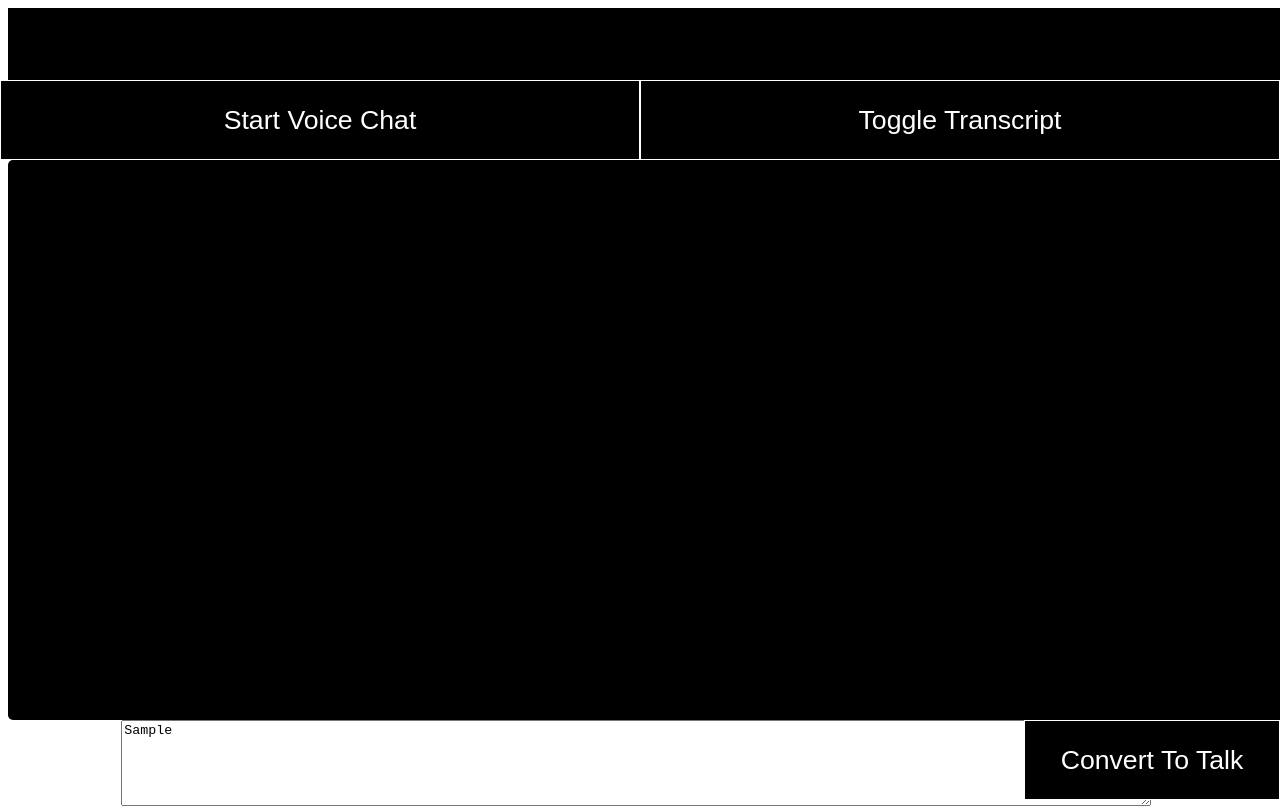
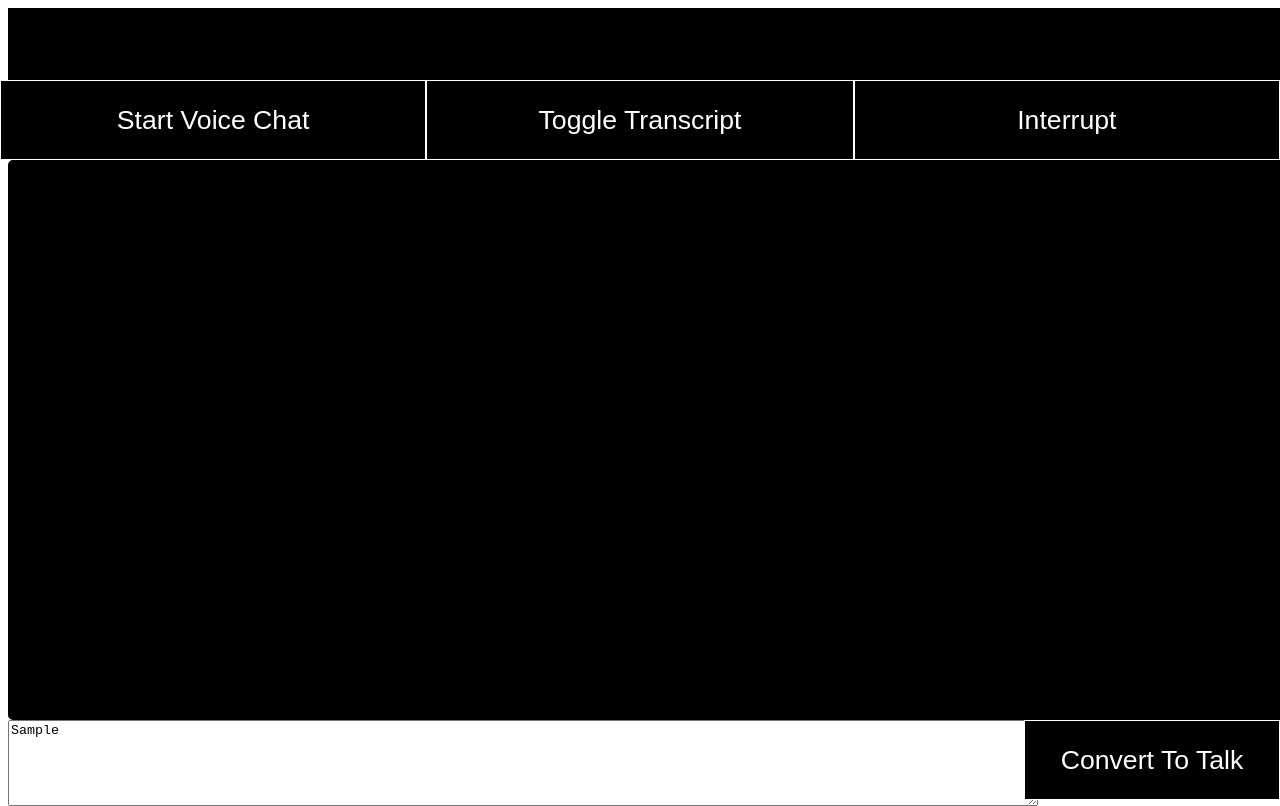
Before and after one commit to theutisticcoder/studygpt, a website: page index.html in a window 1280 px wide. Both pictures are taken after typing "Sample" into the empty fields and a click on the button "Convert To Talk". Shown: the top 806 px of the page. Drawn offline with nearby package versions, Linux system fonts and the light colour scheme; no server answers.

Commit message:
fix buttons

```diff
--- a/index.html
+++ b/index.html
@@ -86,7 +86,7 @@ button{
 #chat{
   position: absolute;
   top: 10vh;
-  width: 50vw;
+  width: 33.3vw;
   height: 10vh;
   left: 0vw;
   z-index: 100;
@@ -94,9 +94,17 @@ button{
 #show{
   position: absolute;
   top: 10vh;
-  width: 50vw;
+  width: 33.4vw;
   height: 10vh;
-  left: 50vw;
+  left: 33.3vw;
+  z-index: 100;
+}
+#int{
+  position: absolute;
+  top: 10vh;
+  width: 33.3vw;
+  height: 10vh;
+  left: 66.7vw;
   z-index: 100;
 }
 </style>
```
